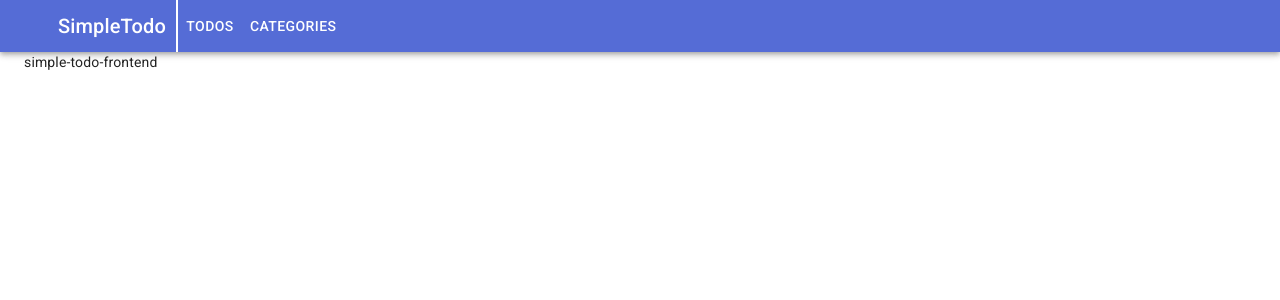
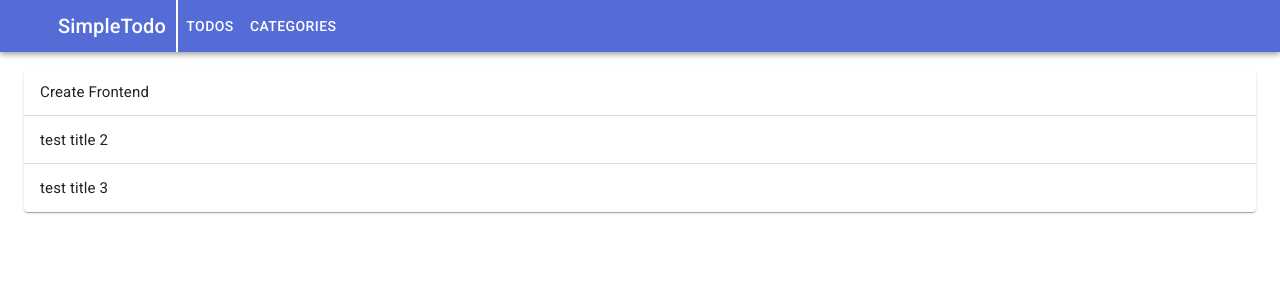
Before and after one commit to rayzaarasj/nextjs-graphql-simple-todo-fe, a Next.js app: page / in a window 1280 px wide. Shown: the top 300 px of the page. Built offline with nearby package versions, Linux system fonts and the light colour scheme.

Commit message:
start create Todo component

```diff
--- /dev/null
+++ b/src/components/Todo.tsx
@@ -0,0 +1,46 @@
+import {
+  Accordion,
+  AccordionDetails,
+  AccordionSummary,
+  Typography,
+} from '@material-ui/core';
+import { makeStyles, createStyles, Theme } from '@material-ui/core/styles';
+import React, { FC } from 'react';
+
+type TodoProps = {
+  id: number;
+  title: string;
+  description: string;
+  deadline?: Date;
+  categories?: {
+    id: number;
+    category: string;
+  }[];
+};
+
+const useStyles = makeStyles((theme: Theme) =>
+  createStyles({
+    root: {
+      width: '100%',
+    },
+    heading: {
+      fontSize: theme.typography.pxToRem(15),
+      fontWeight: theme.typography.fontWeightRegular,
+    },
+  })
+);
+
+export const Todo: FC<TodoProps> = (props: TodoProps) => {
+  const classes = useStyles();
+
+  return (
+    <Accordion>
+      <AccordionSummary aria-controls="panel1a-content" id="panel1a-header">
+        <Typography className={classes.heading}>{props.title}</Typography>
+      </AccordionSummary>
+      <AccordionDetails>
+        <Typography>{props.description}</Typography>
+      </AccordionDetails>
+    </Accordion>
+  );
+};
--- a/src/pages/index.tsx
+++ b/src/pages/index.tsx
@@ -1,10 +1,6 @@
-import { Container } from '@material-ui/core';
 import { ReactElement } from 'react';
+import Todos from './todos.tsx';
 
 export default function Home(): ReactElement {
-  return (
-    <Container>
-      <div>simple-todo-frontend</div>
-    </Container>
-  );
+  return <Todos />;
 }
--- /dev/null
+++ b/src/pages/todos.tsx/index.tsx
@@ -0,0 +1,46 @@
+import { Container } from '@material-ui/core';
+import React, { ReactElement } from 'react';
+import { Todo } from '../../components/Todo';
+
+export default function Todos(): ReactElement {
+  const mockDatas = [
+    {
+      id: '38',
+      title: 'Create Frontend',
+      description: 'Create Frontend for Personal Project',
+      deadline: '2021-06-21T17:00:00Z',
+      categories: [
+        {
+          id: '34',
+          category: 'frontend',
+        },
+      ],
+    },
+    {
+      id: '39',
+      title: 'Integrate Frontend and Backend',
+      description: 'Integrate Frontend and Backend for Personal Project',
+      deadline: '2021-06-22T17:00:00Z',
+      categories: [
+        {
+          id: '34',
+          category: 'frontend',
+        },
+      ],
+    },
+  ];
+
+  const mockData = mockDatas[0];
+
+  return (
+    <Container style={{ marginTop: '1rem' }}>
+      <Todo
+        id={parseInt(mockData.id)}
+        title={mockData.title}
+        description={mockData.description}
+      />
+      <Todo id={2} title="test title 2" description="test description 2" />
+      <Todo id={3} title="test title 3" description="test description 3" />
+    </Container>
+  );
+}
```
Also changed, not shown: 1 other file (tests, documents, lock files or other folders).
